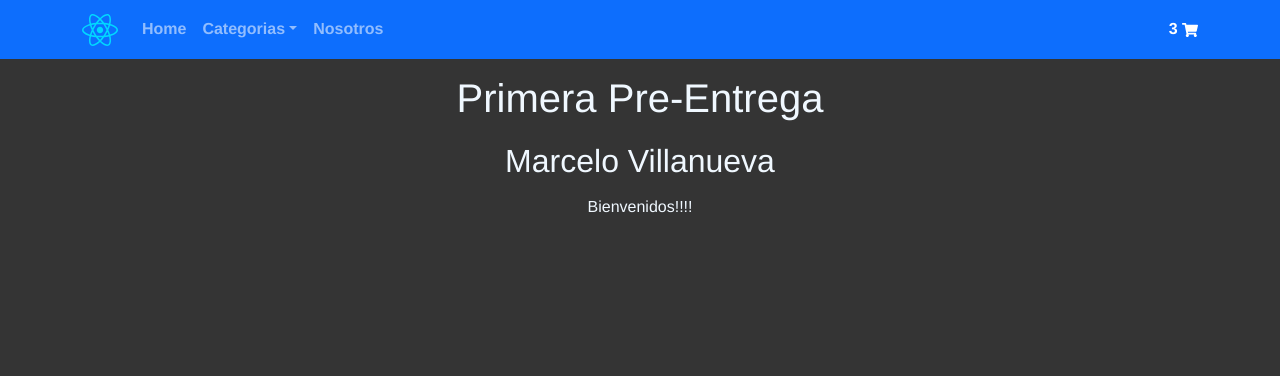
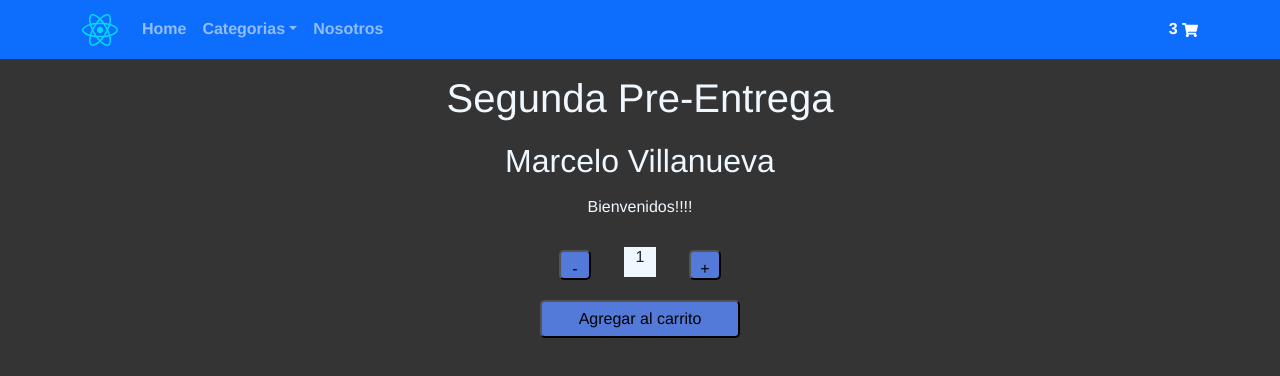
Before and after one commit to MarceloFVillanueva/PrimeraPreEntregaReactJs, a React (Vite) app: page / in a window 1280 px wide. Shown: the top 376 px of the page. Built offline with nearby package versions, Linux system fonts and the light colour scheme.

Commit message:
Agregado de contadores

```diff
--- a/package.json
+++ b/package.json
@@ -11,6 +11,7 @@
   },
   "dependencies": {
     "bootstrap": "^5.3.2",
+    "prop-types": "^15.8.1",
     "react": "^18.2.0",
     "react-bootstrap": "^2.9.0",
     "react-dom": "^18.2.0",
@@ -20,8 +21,8 @@
     "@types/react": "^18.2.15",
     "@types/react-dom": "^18.2.7",
     "@vitejs/plugin-react": "^4.0.3",
-    "eslint": "^8.45.0",
-    "eslint-plugin-react": "^7.32.2",
+    "eslint": "^8.52.0",
+    "eslint-plugin-react": "^7.33.2",
     "eslint-plugin-react-hooks": "^4.6.0",
     "eslint-plugin-react-refresh": "^0.4.3",
     "vite": "^4.4.5"
--- a/src/App.jsx
+++ b/src/App.jsx
@@ -1,6 +1,7 @@
 import NavBar from './assets/components/NavBar/NavBar'
 import ProductListContainer from './assets/components/ItemListContainer/ItemListContainer'
 import Titulo from './assets/components/Titulo/Titulo';
+import ItemCount from './assets/components/IntemCount/ItemCount'
 
 import './App.css'
 import 'bootstrap/dist/css/bootstrap.min.css';
@@ -10,8 +11,9 @@ function App() {
 
     <>
       <NavBar/>
-      <Titulo titulo='Primera Pre-Entrega' subTitulo='Marcelo Villanueva'/>
+      <Titulo titulo='Segunda Pre-Entrega' subTitulo='Marcelo Villanueva'/>
       <ProductListContainer greeting='Bienvenidos!!!!'/>
+      <ItemCount initial={1} stock={10} onAdd={(quantity) => console.log('Cantidad agregada ',quantity)}/>
     </>
   )
 }
--- /dev/null
+++ b/src/assets/components/IntemCount/ItemCount.css
@@ -0,0 +1,36 @@
+.counter{
+    display: flex;
+    flex-direction: column;
+    align-items: center;
+    justify-content: center;
+}
+
+.controls{
+    display: flex;
+    align-items: flex-end;
+    justify-content: space-around;
+    margin: 10px;
+    font-size: 16px;
+    width: 200px;
+}
+
+.button{
+    width: 2rem;
+    height: 30px;
+    margin: 5px;
+    padding: 5px;
+    border-radius: 5px;
+    background-color: rgb(83, 121, 217);
+}
+
+.number{
+    font-size: 16px;
+    width: 2em;
+    height: 30px;
+    background-color: aliceblue;
+}
+
+.btn-carrito{
+    width: 200px;
+    height: min-content;
+}
--- /dev/null
+++ b/src/assets/components/IntemCount/ItemCount.jsx
@@ -0,0 +1,42 @@
+import PropTypes from "prop-types";
+import "./ItemCount.css"
+import { useState } from "react";
+
+const ItemCount = ({stock,initial,onAdd}) => {
+    const [quantity,setQuantity] = useState(initial)
+
+    const increment = () => {
+        if(quantity < stock){
+            setQuantity(quantity+1)
+        }
+    }
+
+    const decrement = () => {
+        if(quantity > 1){
+            setQuantity(quantity-1)
+        }
+    }
+
+    return(
+        <div className="counter">
+            <div className="controls">
+                <button className="button" onClick={decrement}>-</button>
+                <h4 className="number">{quantity}</h4>
+                <button className="button" onClick={increment}>+</button>
+            </div>
+            <div>
+                <button className="button btn-carrito" onClick={() => onAdd(quantity)} disabled={!stock}>
+                    Agregar al carrito
+                </button>
+            </div>
+        </div>
+    )
+}
+
+ItemCount.propTypes = {
+    stock: PropTypes.string.isRequired,
+    initial: PropTypes.string.isRequired,
+    onAdd: PropTypes.string.isRequired,
+  };
+
+export default ItemCount
--- a/src/assets/components/ItemListContainer/ItemListContainer.jsx
+++ b/src/assets/components/ItemListContainer/ItemListContainer.jsx
@@ -1,3 +1,4 @@
+import PropTypes from "prop-types";
 import "./ItemListContainer.css"
 
 function ItemListContainer({greeting = 'Saludo por defecto'}) {
@@ -8,4 +9,8 @@ function ItemListContainer({greeting = 'Saludo por defecto'}) {
   )
 }
 
+ItemListContainer.propTypes = {
+  greeting: PropTypes.string.isRequired,
+};
+
 export default ItemListContainer
--- a/src/assets/components/Titulo/Titulo.jsx
+++ b/src/assets/components/Titulo/Titulo.jsx
@@ -1,3 +1,4 @@
+import PropTypes from "prop-types";
 import "./Titulo.css"
 
 const Titulo = ({titulo,subTitulo}) =>{
@@ -9,4 +10,9 @@ const Titulo = ({titulo,subTitulo}) =>{
     )
   }
 
+  Titulo.propTypes = {
+    titulo: PropTypes.string.isRequired,
+    subTitulo: PropTypes.string.isRequired,
+  };
+
 export default Titulo
--- a/src/main.jsx
+++ b/src/main.jsx
@@ -1,4 +1,3 @@
-import React from 'react'
 import ReactDOM from 'react-dom/client'
 import App from './App.jsx'
 import './index.css'
```
Also changed, not shown: src/assets/components/Home/Home.jsx (+14 -12 lines), 1 other file (tests, documents, lock files or other folders).
